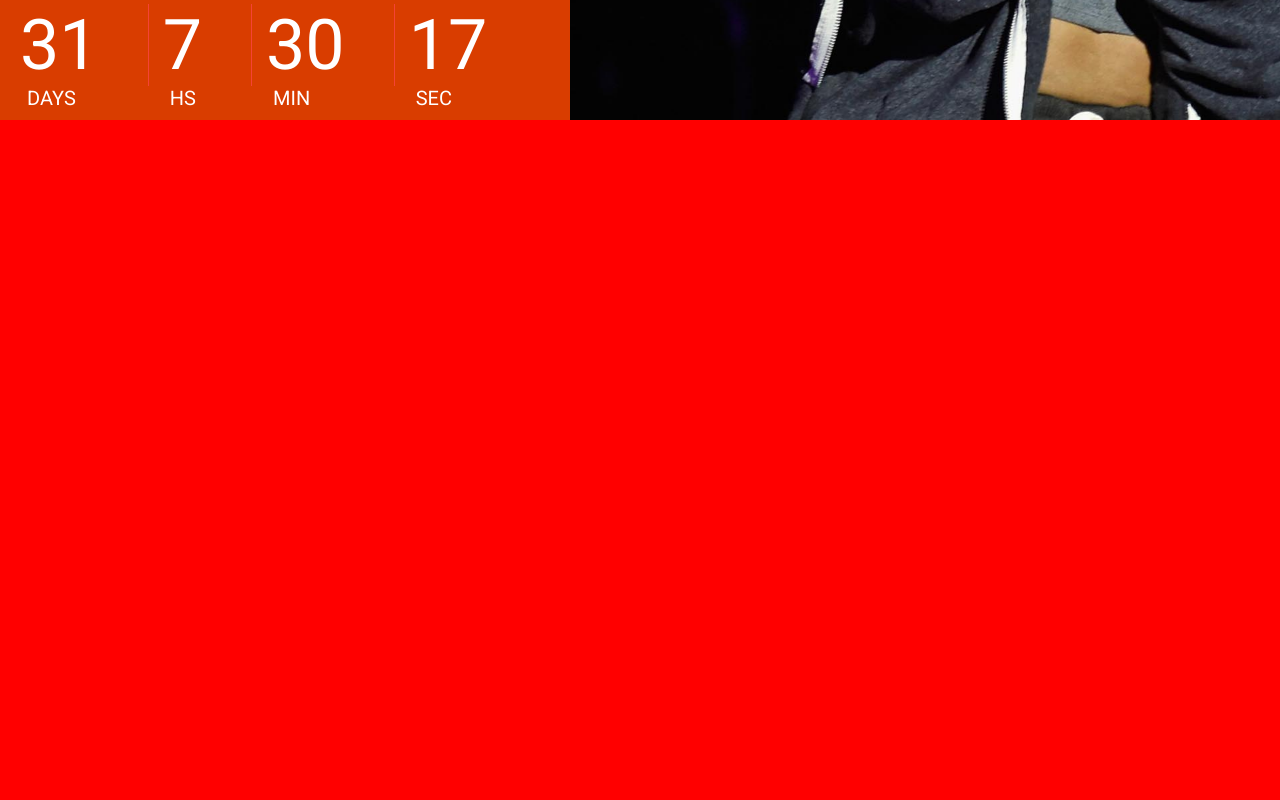
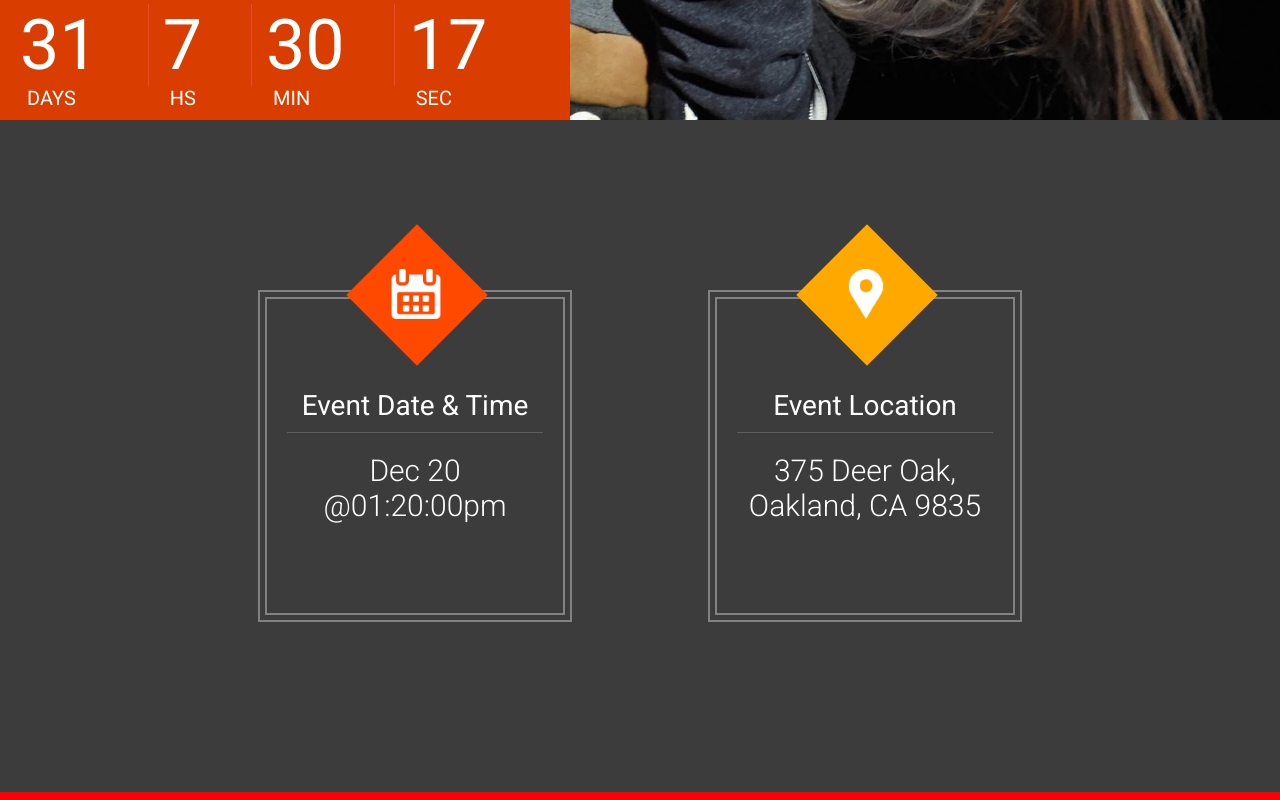
Before and after one commit to renatoguara2020/the_avenue_app, a React (Create React App) app: page / in a window 1280 px wide. Shown: the part 680-1480 px from the top of the page. Built offline with nearby package versions, Linux system fonts and the light colour scheme; a web font is replaced by a local one.

Commit message:
commit changes

```diff
--- a/src/App.js
+++ b/src/App.js
@@ -3,16 +3,21 @@
 import Header from './components/header_footer/Header';
 import Footer from './components/header_footer/Footer';
 import Featured from './components/featured';
-
+import VenueNfo from './components/venueNfo';
+import {Fragment}  from 'react';
 const  App = () => {
   return (
 
     <div className="App">
 
        <Header />
-       <>
+       <Fragment>
        <Featured/>
-       </>
+       </Fragment>
+
+       <Fragment>
+        <VenueNfo />
+       </Fragment>
         <div style={{backgroundColor:'red', height:'800px'}}></div>
         <div style={{backgroundColor:'blue', height:'800px'}}></div>
         <div style={{backgroundColor:'green', height:'800px'}}></div>
--- /dev/null
+++ b/src/components/venueNfo/index.js
@@ -0,0 +1,65 @@
+import React from 'react';
+import { Zoom } from 'react-awesome-reveal';
+
+import icon_calendar from '../../resources/images/icons/calendar.png'
+import icon_location from '../../resources/images/icons/location.png'
+
+const VenueNfo = () => {
+    return(
+        <div className="bck_black">
+            <div className="center_wrapper">
+                <div className="vn_wrapper">
+
+                    <Zoom className="vn_item" triggerOnce>
+                        <div>
+                            <div className="vn_outer">
+                                <div className="vn_inner">
+                                    <div className="vn_icon_square bck_red"></div>
+                                    <div
+                                        className="vn_icon"
+                                        style={{
+                                            background:`url(${icon_calendar})`
+                                        }}
+                                    ></div>
+                                    <div className="vn_title">
+                                        Event Date & Time
+                                    </div>
+                                    <div className="vn_desc">
+                                        Dec 20 @01:20:00pm
+                                    </div>
+
+                                </div>
+                            </div>
+                        </div>
+                    </Zoom>
+
+                    <Zoom className="vn_item" delay={500}>
+                        <div>
+                            <div className="vn_outer">
+                                <div className="vn_inner">
+                                    <div className="vn_icon_square bck_yellow"></div>
+                                    <div
+                                        className="vn_icon"
+                                        style={{
+                                            background:`url(${icon_location})`
+                                        }}
+                                    ></div>
+                                    <div className="vn_title">
+                                        Event Location
+                                    </div>
+                                    <div className="vn_desc">
+                                        375 Deer Oak, Oakland, CA 9835
+                                    </div>
+
+                                </div>
+                            </div>
+                        </div>
+                    </Zoom>
+
+                </div>
+            </div>
+        </div>
+    )
+}
+
+export default VenueNfo;
```
